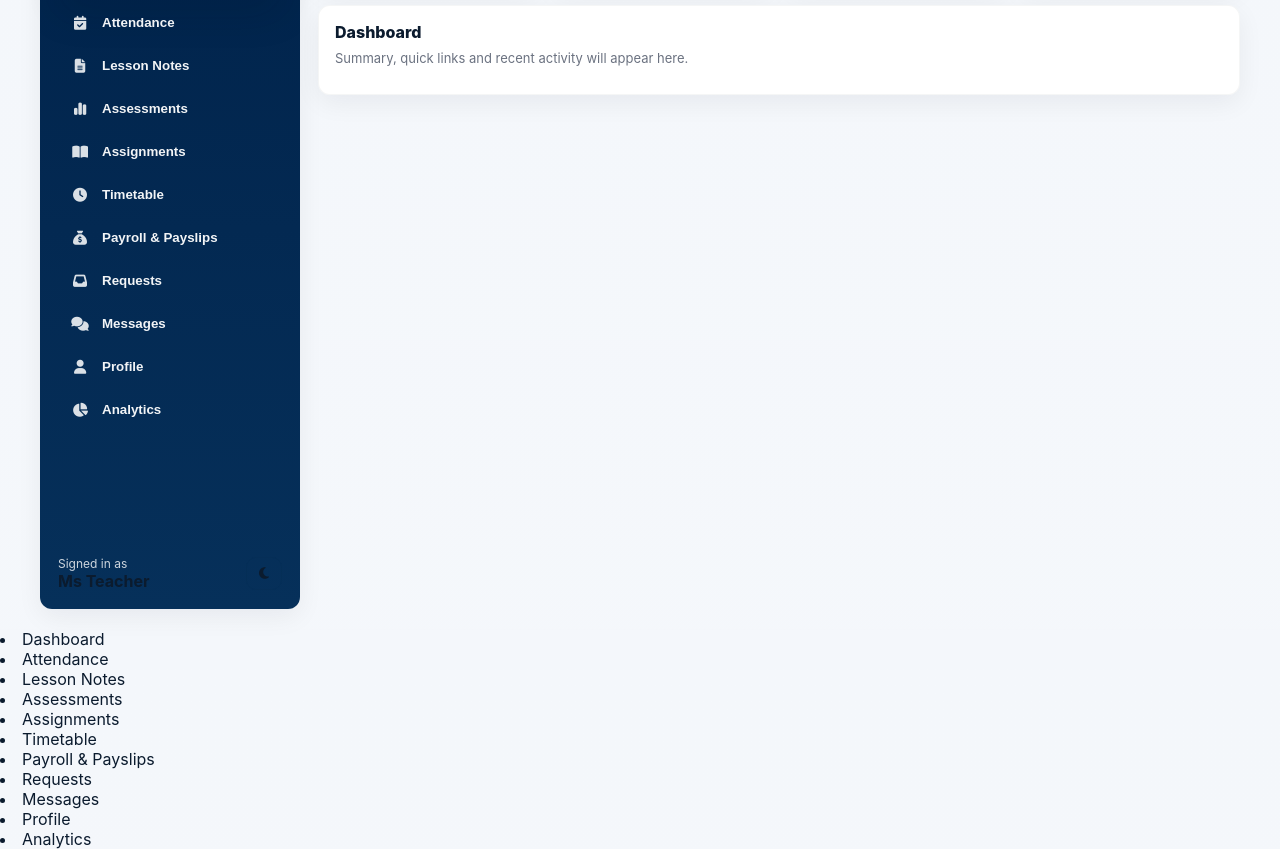
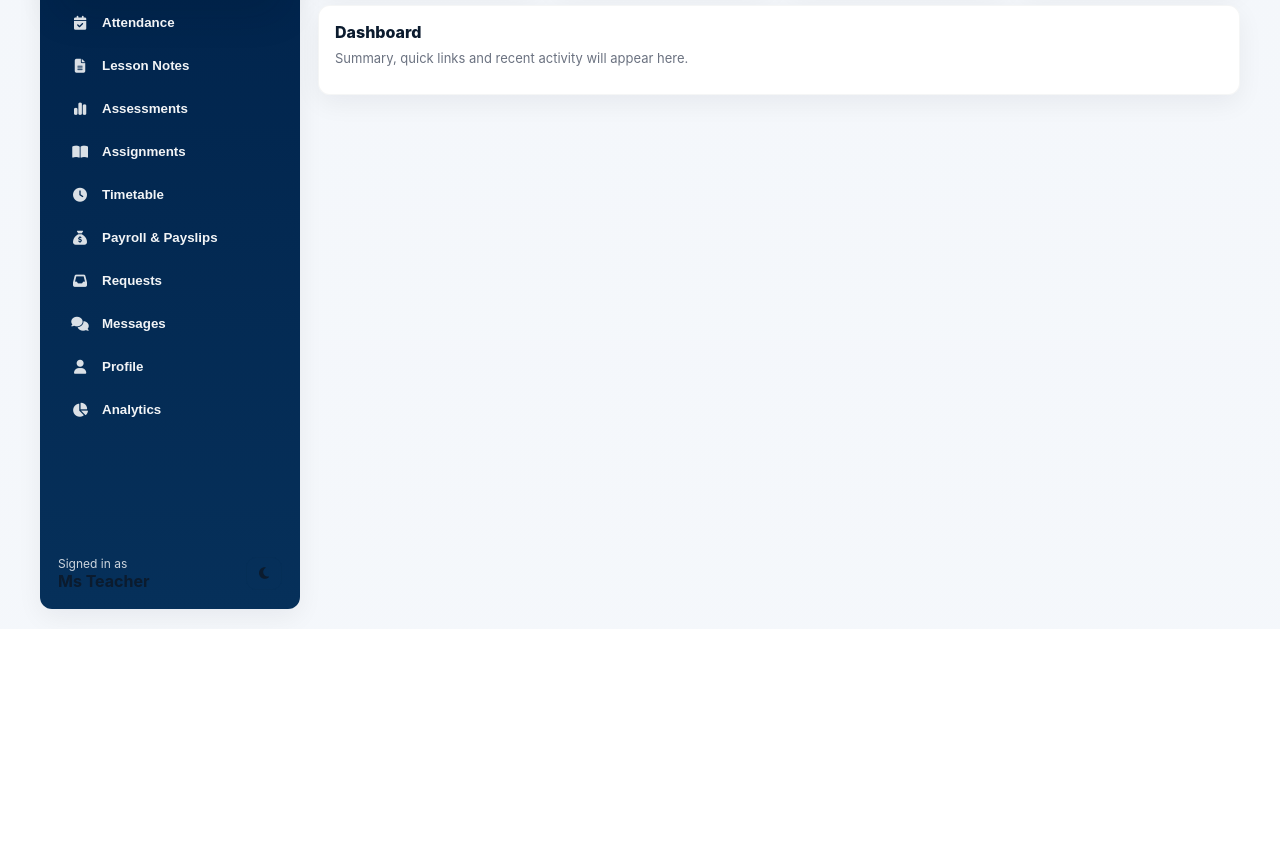
Before and after one commit to AdjeiJamesNtiamoah/Flawless-Portal, a plain HTML site: page teacher-dashboard.html in a window 1280 px wide. Shown: the part 171-1020 px from the top of the page. After the commit the page ends 800 px from the top, so only its background shows below. Drawn offline with nearby package versions, Linux system fonts and the light colour scheme.

Commit message:
Update teacher-dashboard.html

```diff
--- a/teacher-dashboard.html
+++ b/teacher-dashboard.html
@@ -1900,18 +1900,5 @@ function saveNote() {
     document.getElementById("noteText").value = "";
 }
 </script>
-
-<li class="menu-link" data-page="dashboard">Dashboard</li>
-<li class="menu-link" data-page="attendance">Attendance</li>
-<li class="menu-link" data-page="notes">Lesson Notes</li>
-<li class="menu-link" data-page="assessments">Assessments</li>
-<li class="menu-link" data-page="assignments">Assignments</li>
-<li class="menu-link" data-page="timetable">Timetable</li>
-<li class="menu-link" data-page="payroll">Payroll & Payslips</li>
-<li class="menu-link" data-page="requests">Requests</li>
-<li class="menu-link" data-page="messages">Messages</li>
-<li class="menu-link" data-page="profile">Profile</li>
-<li class="menu-link" data-page="analytics">Analytics</li>
-
 </body>
 </html>
```
